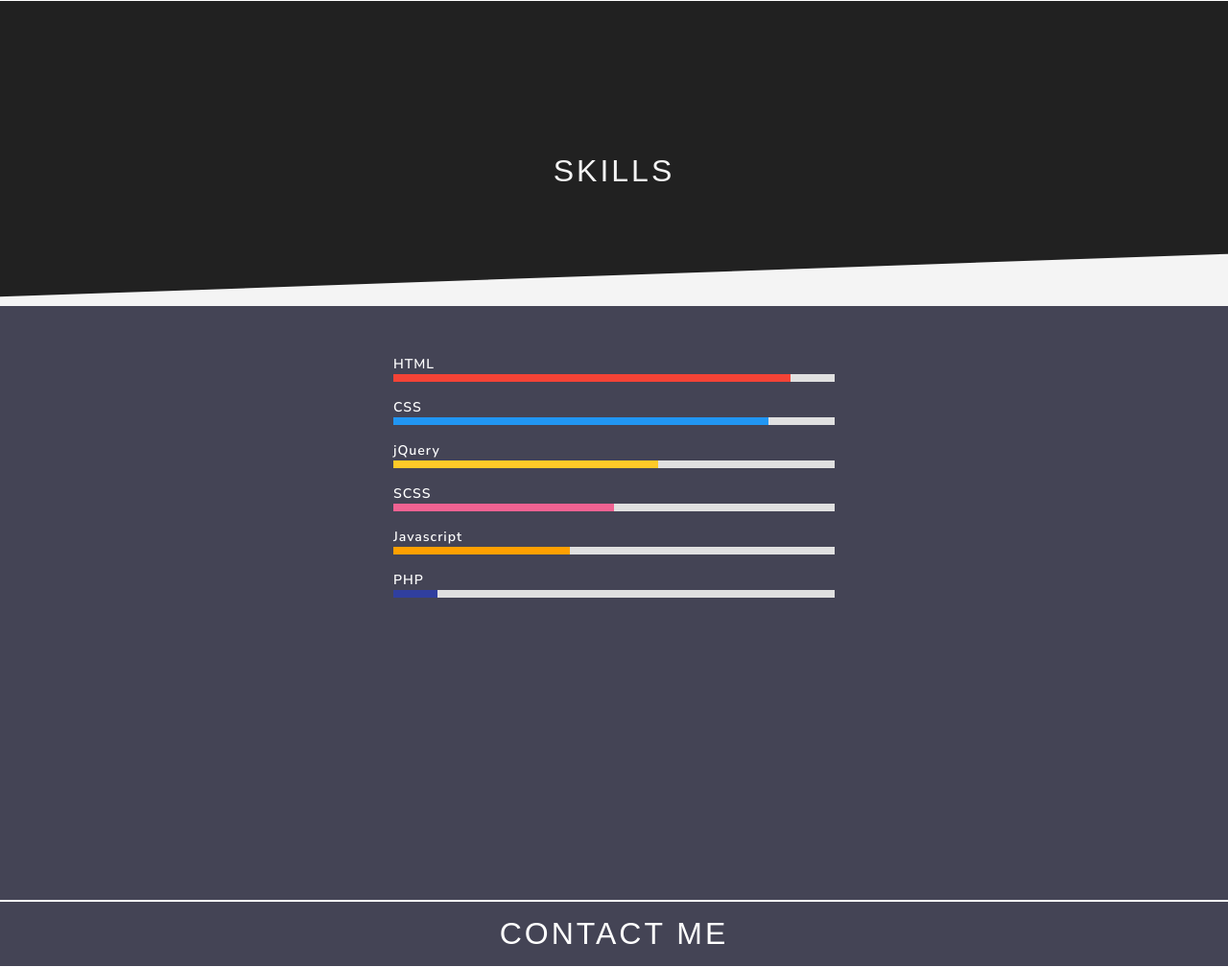
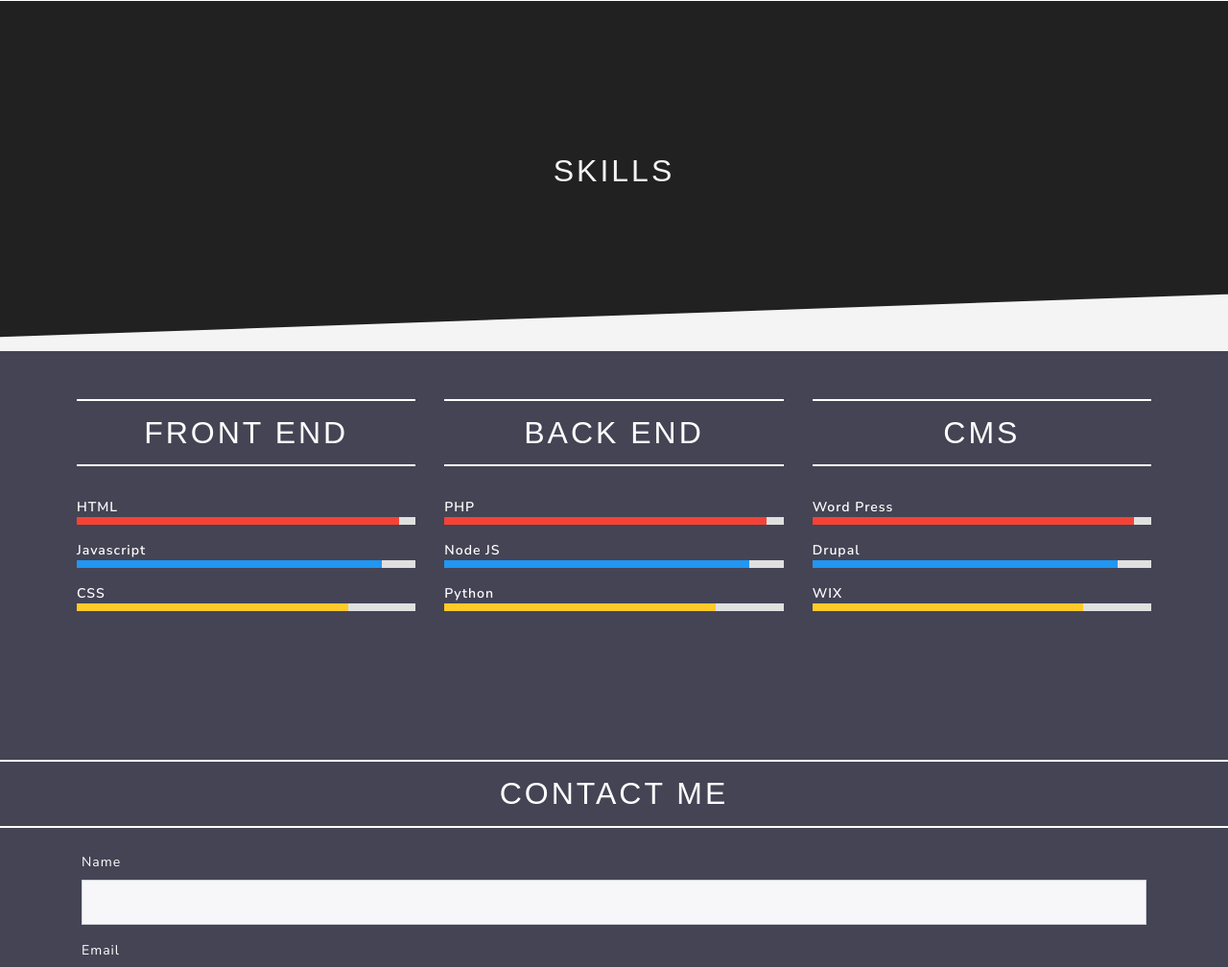
Before and after one commit to trevdevv/phpprojects, a PHP site: page /Contact_Form_Webpage/index.php in a window 1280 px wide. Shown: the part 1227-2235 px from the top of the page at 96% size. Run offline with PHP 8.4, Linux system fonts and the light colour scheme.

Commit message:
Added 3 columns for my skills section. Front/Backend and CMS

```diff
--- a/Contact_Form_Webpage/index.php
+++ b/Contact_Form_Webpage/index.php
@@ -211,24 +211,48 @@
     </div>
 
     <div class="container skills">
-    <dl>
-        <dt>HTML</dt>
-        <dd class="skill-percent html" data-percent="90"></dd>
-        <dt>CSS</dt>
-        <dd class="skill-percent css" data-percent="85"></dd>
-        <dt>jQuery</dt>
-        <dd class="skill-percent jquery" data-percent="60"></dd>
-        <dt>SCSS</dt>
-        <dd class="skill-percent scss" data-percent="50"></dd>
-        <dt>Javascript</dt>
-        <dd class="skill-percent javascript" data-percent="40"></dd>
-        <dt>PHP</dt>
-        <dd class="skill-percent php" data-percent="10"></dd>
-    </dl>
+        <div class="row">
+            <div class="col-sm">
+                <h1>Front End</h1>
+                <dl>
+                    <dt>HTML</dt>
+                    <dd class="skill-percent html" data-percent="95"></dd>
+                    <dt>Javascript</dt>
+                    <dd class="skill-percent css" data-percent="90"></dd>
+                    <dt>CSS</dt>
+                    <dd class="skill-percent jquery" data-percent="80"></dd>
+                </dl>
+            </div>
+            <div class="col-sm">
+                <h1>Back End</h1>
+                <dl>
+                    <dt>PHP</dt>
+                    <dd class="skill-percent html" data-percent="95"></dd>
+                    <dt>Node JS</dt>
+                    <dd class="skill-percent css" data-percent="90"></dd>
+                    <dt>Python</dt>
+                    <dd class="skill-percent jquery" data-percent="80"></dd>
+                </dl>
+            </div>
+            <div class="col-sm">
+                <h1>CMS</h1>
+                <dl>
+                    <dt>Word Press</dt>
+                    <dd class="skill-percent html" data-percent="95"></dd>
+                    <dt>Drupal</dt>
+                    <dd class="skill-percent css" data-percent="90"></dd>
+                    <dt>WIX</dt>
+                    <dd class="skill-percent jquery" data-percent="80"></dd>
+                </dl>
+            </div>
+        </div>
+        <div class="container spacer"></div>
     </div>
 
-    <div class="container spacer">
-    </div>
+
+
+
+
 </section>
 <br>
     <!-- Footer -->
--- a/Contact_Form_Webpage/scripts/index.js
+++ b/Contact_Form_Webpage/scripts/index.js
@@ -13,9 +13,9 @@ $(document).ready(function() {
 
   // Section - Skills
     // this has nothing to do with the animation, just forces the window to be a size that allows a scroll
-  var containerHeight = $(window).height() / 4;
+  var containerHeight = $(window).height() / 2;
 
-  $('.spacer').css("height", containerHeight);
+  //$('.spacer').css("height", containerHeight);
 
   // Find the height of the previous section, half it so when you have scrolled more than half past the section, it triggers the animation
   var x = $('.skills').prev().height() / 4;
--- a/Contact_Form_Webpage/styles/style.css
+++ b/Contact_Form_Webpage/styles/style.css
@@ -27,7 +27,8 @@ h1 {
 	position: relative;
 	opacity: 1;
 	transform: scale(1);
-	transition: transform 0.5s ease, opacity 1s ease;
+  transition: transform 0.5s ease, opacity 1s ease;
+  color: #fff;
 }
 
 .is-loading h1 {
@@ -127,11 +128,16 @@ div#header-down-arrow a span {
 
 /* Skills Section */
 section#skills .container {
-  max-width: 480px;
+  /* max-width: 480px; */
   position: relative;
   margin: 0 auto;
   padding: 0 10px;
   top: 50px;
+}
+section#skills .skills .row h1 {
+  margin-bottom: 2rem;
+  width: 100%;
+  text-align: center;
 }
 section#skills .container:before, .container:after {
   content: "";
@@ -168,7 +174,7 @@ section#skills div.spacer.header h1.header-scroll {
 }
 
 section#skills .spacer {
-  min-height: 20rem;
+  min-height: 10rem;
 }
 dt:after {
   width: 100%;
```
